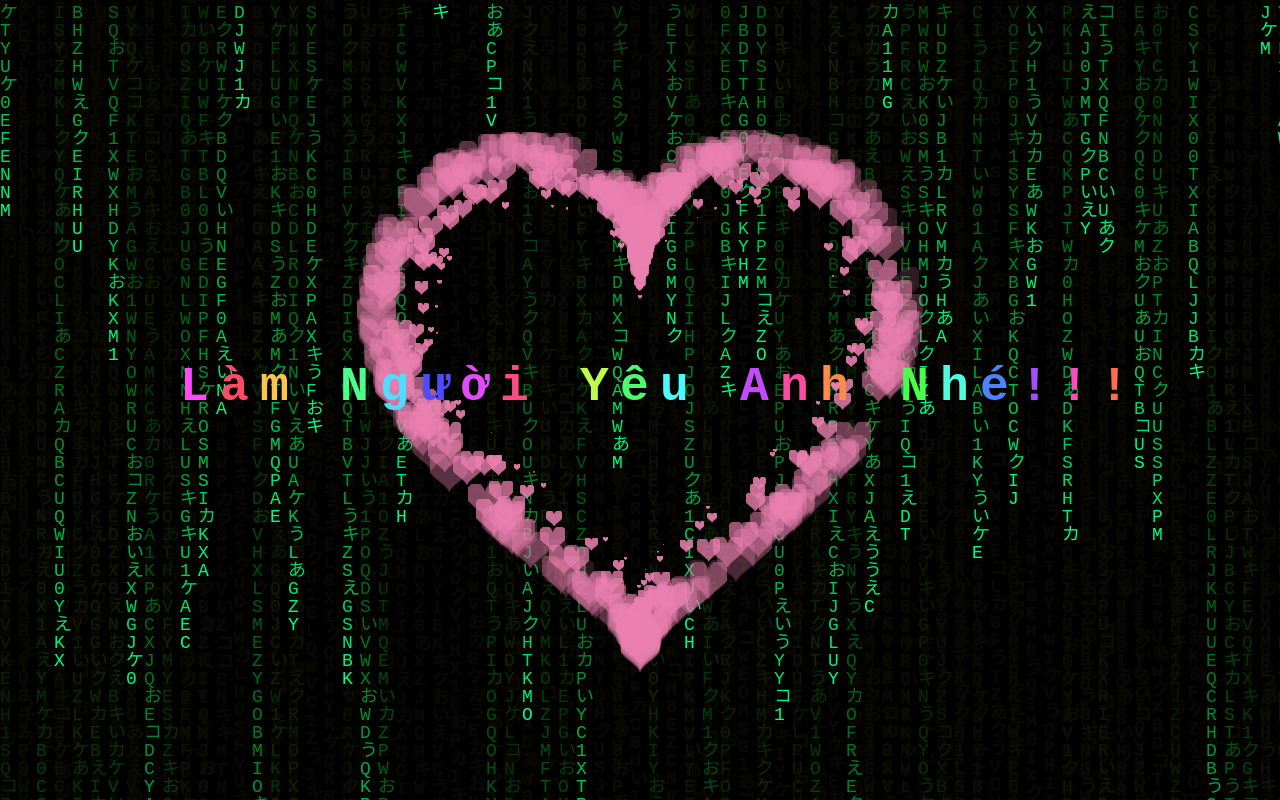
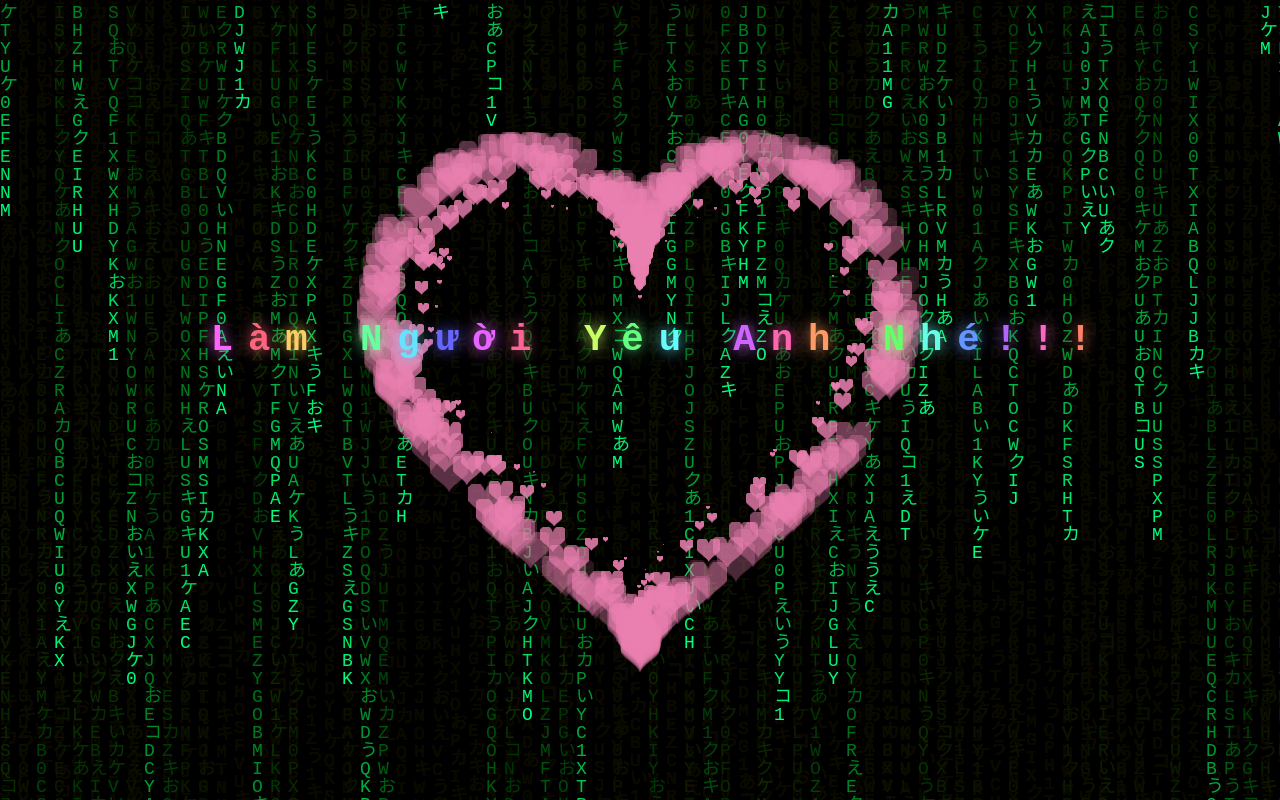
Before and after one commit to chinhduong89/MyHeart, a plain HTML site: page index.html in a window 1280 px wide. Drawn offline with Linux system fonts and the light colour scheme.

Commit message:
Update index.html

```diff
--- a/index.html
+++ b/index.html
@@ -268,26 +268,33 @@ function ParticlePool(length) {
 
     function drawText(context) {
 		const centerX = canvas.width / 2;
-        const centerY = canvas.height / 2;
+		const centerY = canvas.height / 2 - 50; // Đẩy lên trái tim
+
 		const chars = displayText.split('');
-        const totalWidth = chars.length * 40;
-        let startX = centerX - totalWidth / 2 + 20;
+		const fontSize = 36; // Cho nhỏ lại vừa với tim
+		const spacing = fontSize; // Khoảng cách giữa ký tự
+
+		const totalWidth = chars.length * spacing;
+		let startX = centerX - totalWidth / 2 + spacing / 2;
+
+		const timeFactor = Math.sin(time * 3) * 0.05 + 1; // Nhịp tim phóng to nhỏ
 
 		chars.forEach((ch, i) => {
-            const color = `hsl(${(hueText + i * 50) % 360}, 100%, 65%)`;
-            context.fillStyle = color;
-            context.font = `bold 48px monospace`;
+			const hue = (hueText + i * 50) % 360;
+			context.save();
+			context.translate(centerX, centerY);
+			context.scale(timeFactor, timeFactor);
+			context.translate(-centerX, -centerY);
 
-            if (currentText === 2) {
-                // Hiệu ứng rung nhỏ
-                const offsetX = Math.random() * 2 - 1;
-                const offsetY = Math.random() * 2 - 1;
-                context.fillText(ch, startX + offsetX, centerY + offsetY);
-            } else {
+			context.font = `bold ${fontSize}px monospace`;
+			context.fillStyle = `hsl(${hue}, 100%, 70%)`;
+			context.shadowColor = `hsl(${hue}, 100%, 70%)`;
+			context.shadowBlur = 15;
+
 			context.fillText(ch, startX, centerY);
-            }
 
-            startX += 40;
+			context.restore();
+			startX += spacing;
 		});
 	}
 
@@ -351,7 +358,7 @@ function ParticlePool(length) {
         const centerX = Math.random() * canvas.width;
         const centerY = Math.random() * canvas.height / 2;
 
-        const particlesCount = 150 + Math.random() * 150; // Tăng số hạt mỗi lần nổ
+        const particlesCount = 120 + Math.random() * 120; // Tăng số hạt mỗi lần nổ
 
         for (let i = 0; i < particlesCount; i++) {
             const angle = Math.random() * Math.PI * 2;
@@ -384,7 +391,7 @@ function ParticlePool(length) {
     function drawFireworks() {
         fireworks.forEach(p => {
             ctx.save();
-            ctx.globalAlpha = Math.max(p.life / 150, 0.1);
+            ctx.globalAlpha = Math.max(p.life / 120, 0.1);
             ctx.fillStyle = p.color;
             ctx.shadowColor = p.color;
             ctx.shadowBlur = 20; // Glow mạnh
```
Lines whose indentation alone changed are shown as unchanged.
